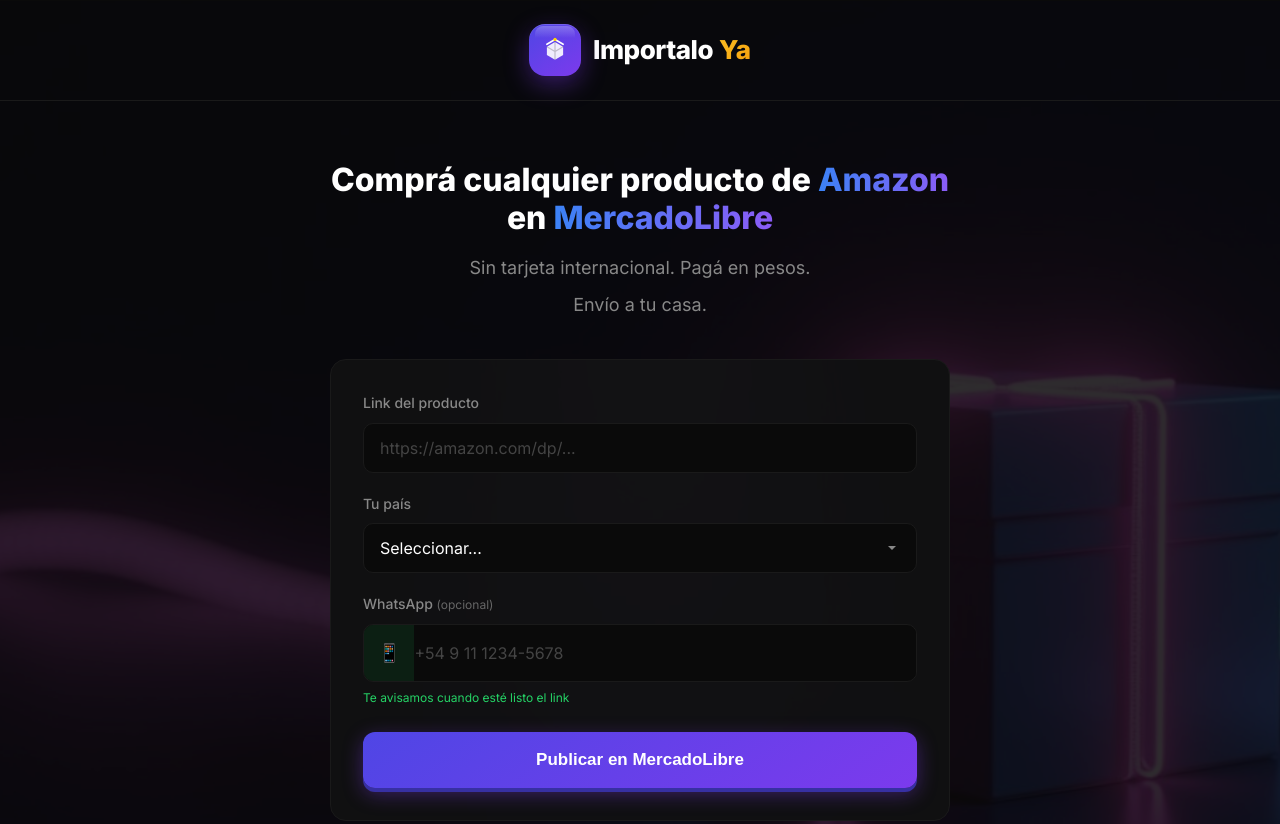
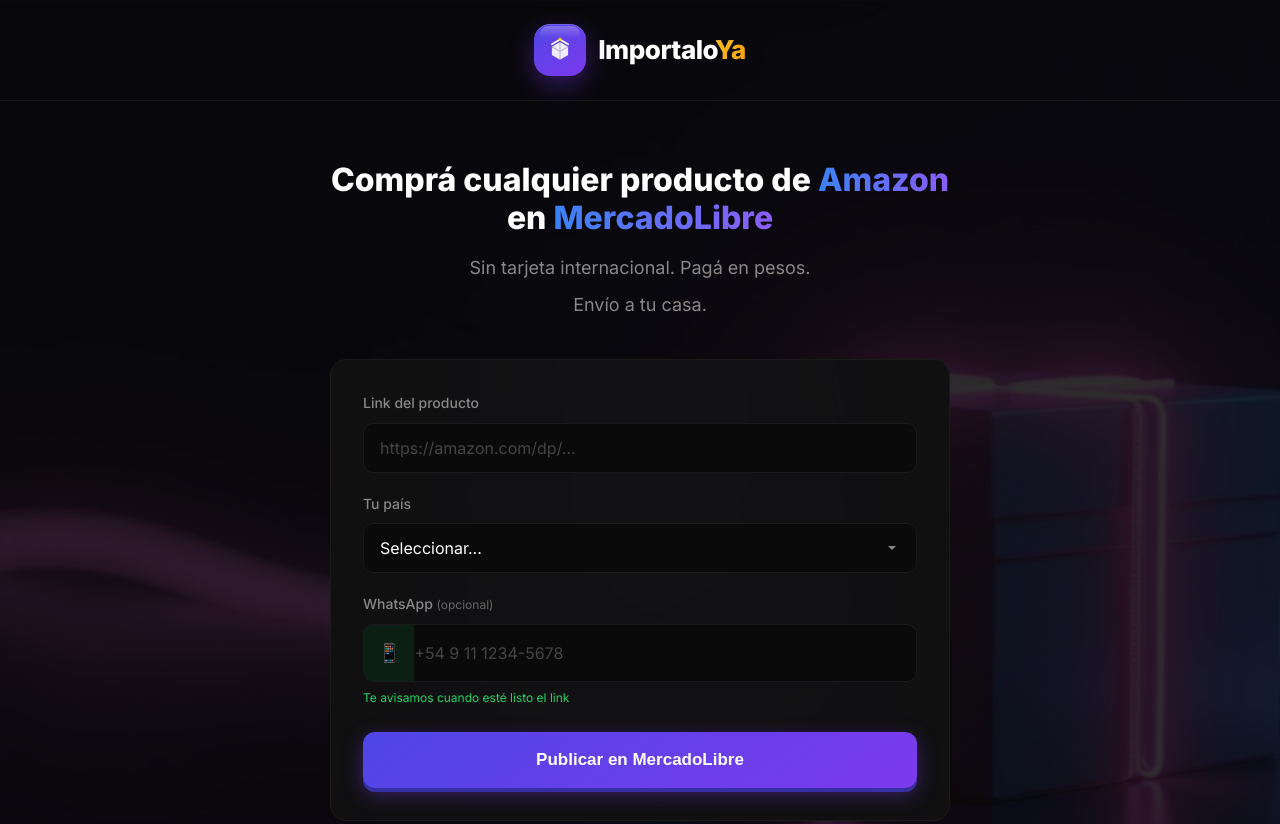
Before and after one commit to limesquarellc-sys/importa-lo-que-quieras, a website: page index.html in a window 1280 px wide. Shown: the top 824 px of the page. Drawn offline with Linux system fonts and the light colour scheme; no server answers.

Commit message:
Logo: ImportaloYa all together

```diff
--- a/index.html
+++ b/index.html
@@ -24,8 +24,7 @@
                     </svg>
                 </div>
                 <div class="logo-text-container">
-                    <span class="logo-text">Importalo</span>
-                    <span class="logo-text-ya">Ya</span>
+                    <span class="logo-text">Importalo<span class="logo-text-ya">Ya</span></span>
                 </div>
             </a>
         </div>
--- a/styles.css
+++ b/styles.css
@@ -77,8 +77,6 @@ nav {
 }
 
 .logo-text-ya {
-    font-size: 26px;
-    font-weight: 800;
     background: linear-gradient(135deg, #fbbf24 0%, #f59e0b 100%);
     -webkit-background-clip: text;
     -webkit-text-fill-color: transparent;
```
